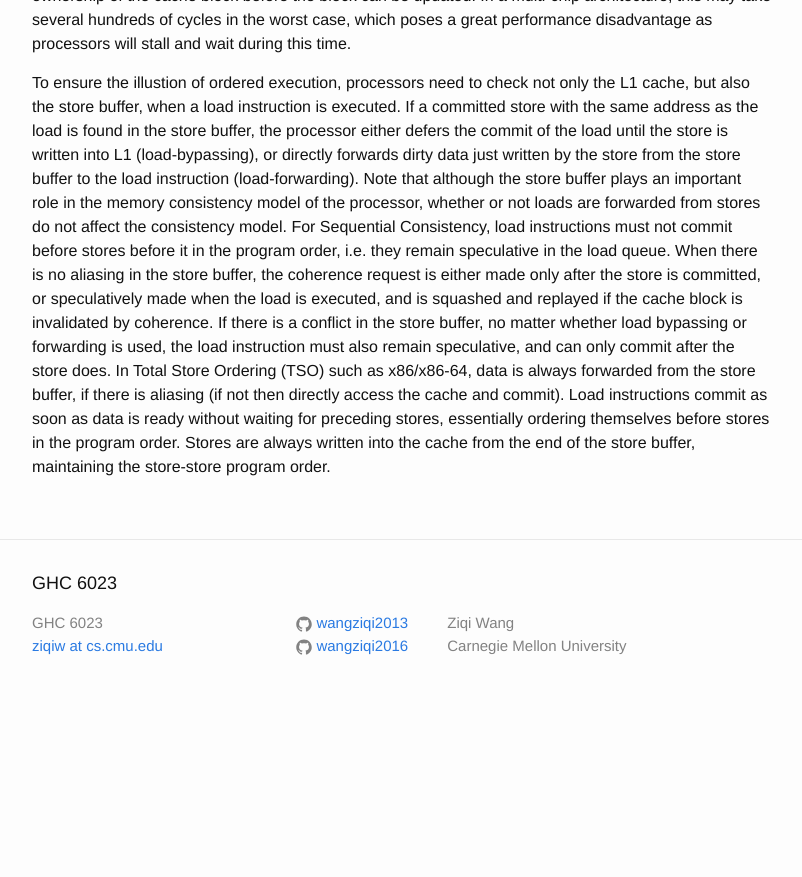
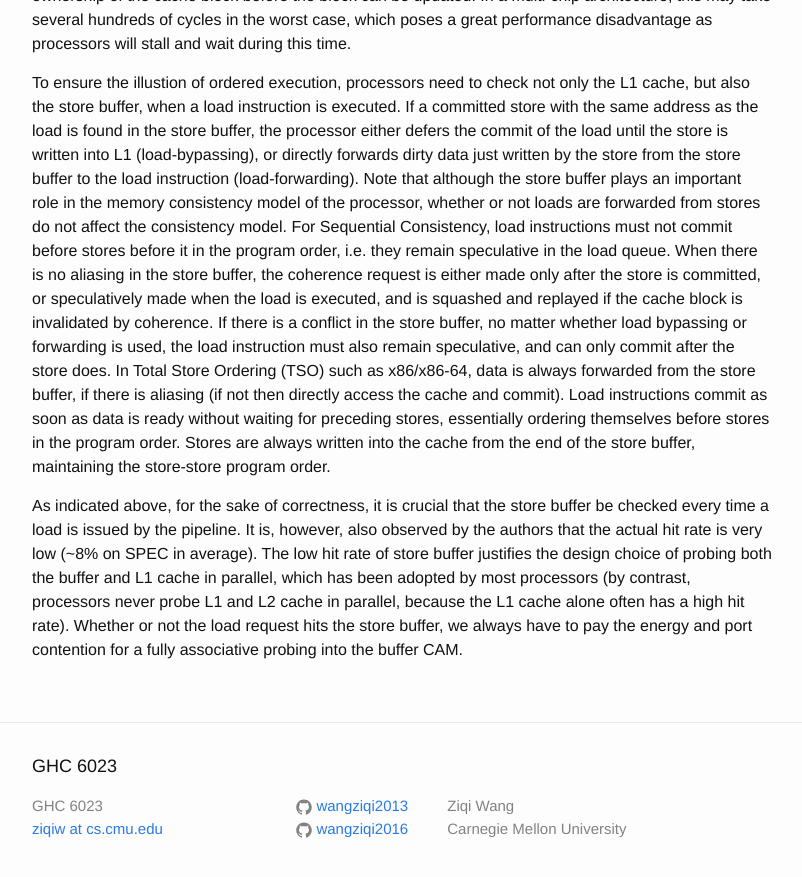
Before and after one commit to wangziqi2013/wangziqi2013.github.io, a Jekyll site: the page built from _posts/2019-08-05-Filter-Caching-for-Free.markdown, in a window 1280 px wide and 900 px high, scrolled down 604 px. Shown: the top 877 px of the window, without its empty margins (238-1040 px from the left). Built offline with Jekyll 4.4.1, drawn with Linux system fonts in a browser that asks for light colours; before the commit the page ends 1321 px from its top, so only the background shows below that.

Commit message:
Finish observation

```diff
--- a/_posts/2019-08-05-Filter-Caching-for-Free.markdown
+++ b/_posts/2019-08-05-Filter-Caching-for-Free.markdown
@@ -34,3 +34,10 @@ commit after the store does. In Total Store Ordering (TSO) such as x86/x86-64, d
 buffer, if there is aliasing (if not then directly access the cache and commit). Load instructions commit as soon as data
 is ready without waiting for preceding stores, essentially ordering themselves before stores in the program order.
 Stores are always written into the cache from the end of the store buffer, maintaining the store-store program order.
+
+As indicated above, for the sake of correctness, it is crucial that the store buffer be checked every time a load is issued
+by the pipeline. It is, however, also observed by the authors that the actual hit rate is very low (~8% on SPEC in average).
+The low hit rate of store buffer justifies the design choice of probing both the buffer and L1 cache in parallel, which
+has been adopted by most processors (by contrast, processors never probe L1 and L2 cache in parallel, because the L1
+cache alone often has a high hit rate). Whether or not the load request hits the store buffer, we always have to pay
+the energy and port contention for a fully associative probing into the buffer CAM.
```
